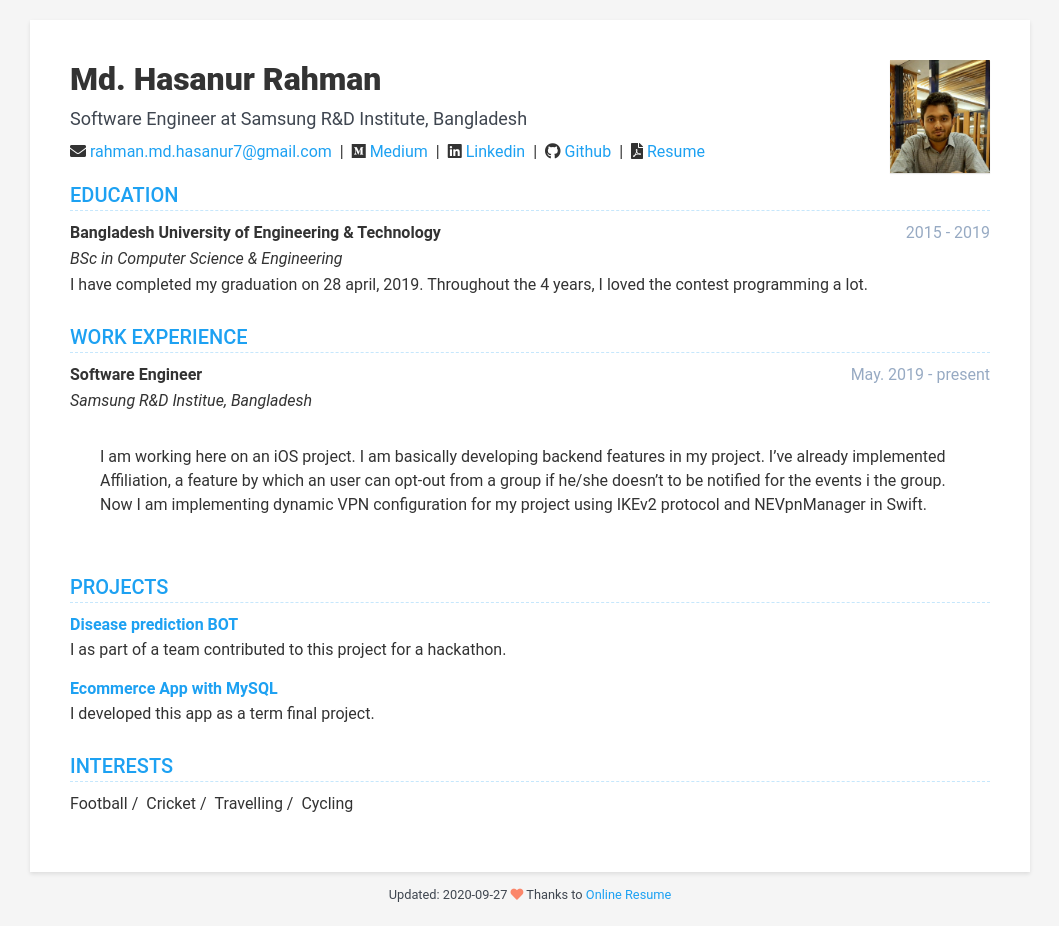
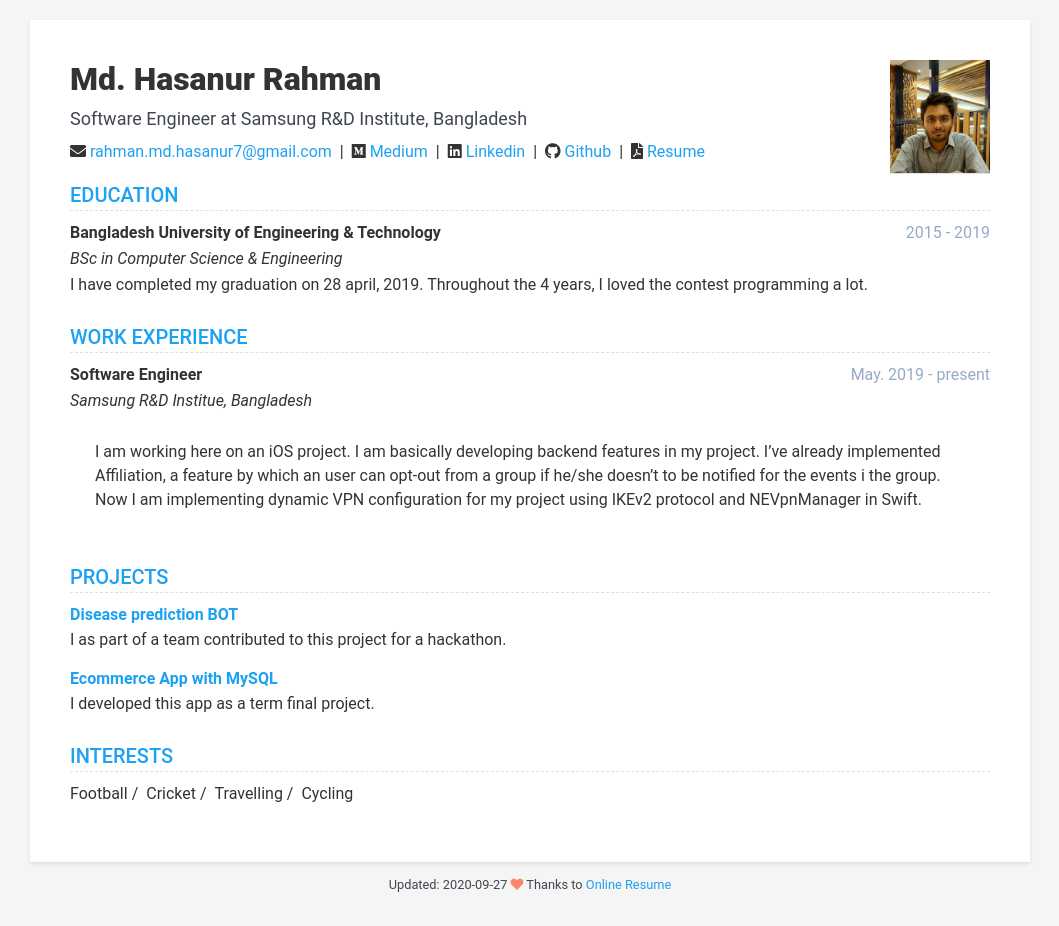
Before and after one commit to umma-salma/hasanur-rahman.github.io, a Jekyll site: the page built from index.html, in a window 1280 px wide. Shown: the whole page, without its empty margins (110-1169 px from the left). Built offline with Jekyll 4.4.1, drawn with Linux system fonts in a browser that asks for light colours; nearby versions of some CDN libraries.

Commit message:
padding added experience
Signed-off-by: Md. Hasanur Rahman <hasanurrahman690@gmail.com>

```diff
--- a/_includes/experiences.html
+++ b/_includes/experiences.html
@@ -25,7 +25,7 @@
 
 
         {% if experience.details %}
-        <div class="details" style="padding:30px">
+        <div class="details" style="padding:25px">
             {{ experience.details | markdownify }}
         </div>
         {% endif %}
```
